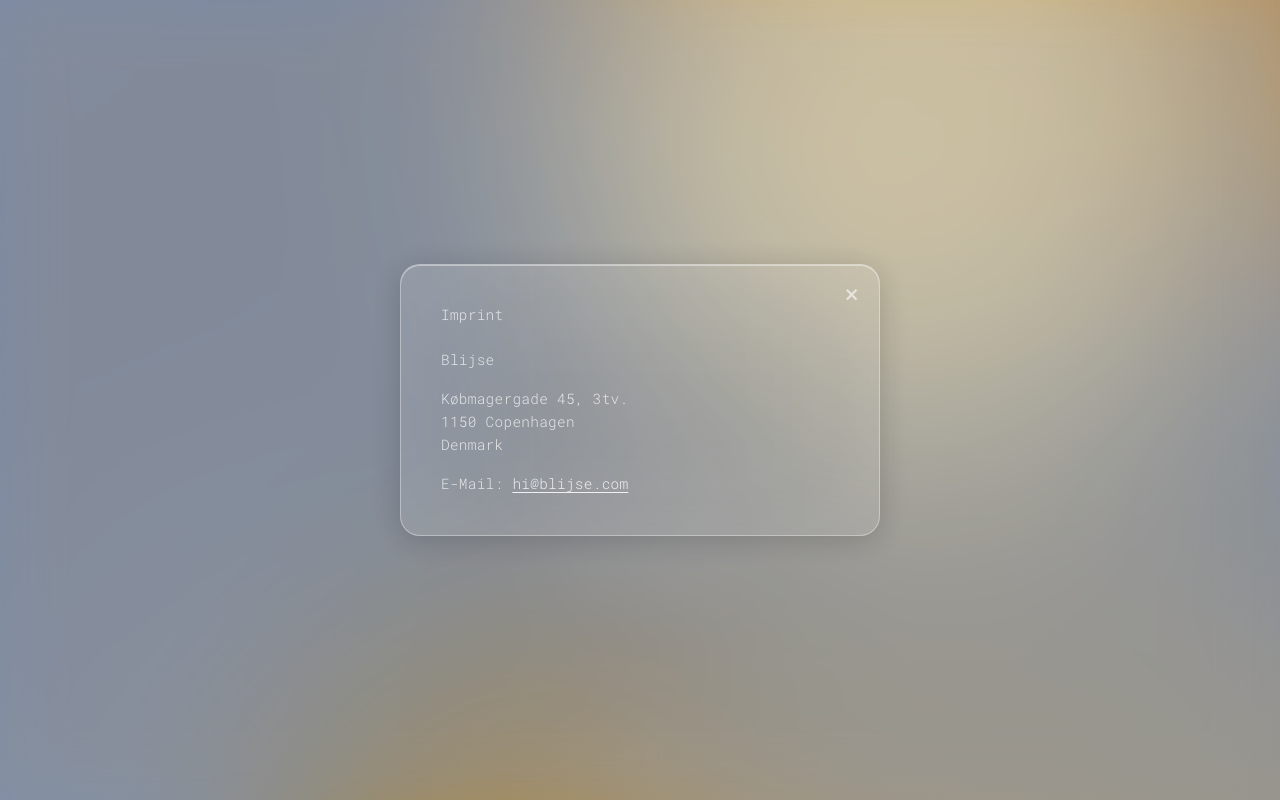
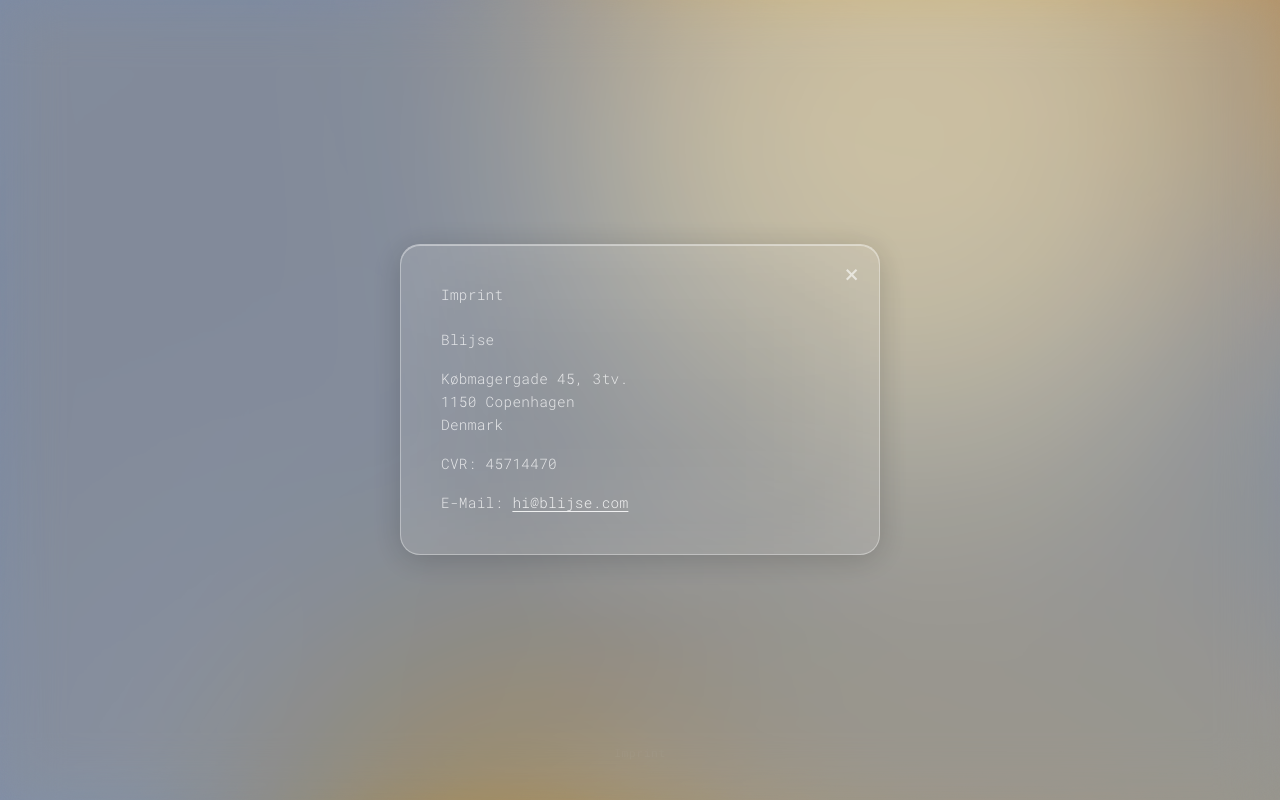
Before and after one commit to tetetootoo/bramlen-web, a React (Vite) app: page / in a window 1280 px wide. Both pictures are taken after a click on the button "Imprint". Built offline with nearby package versions, Linux system fonts and the light colour scheme.

Commit message:
add cvr number imprint

```diff
--- a/src/App.jsx
+++ b/src/App.jsx
@@ -81,6 +81,7 @@
                 1150 Copenhagen<br />
                 Denmark
               </p>
+              <p>CVR: 45714470</p>
               <p>
                 E-Mail: <a href="mailto:hi@blijse.com">hi@blijse.com</a>
               </p>
```
